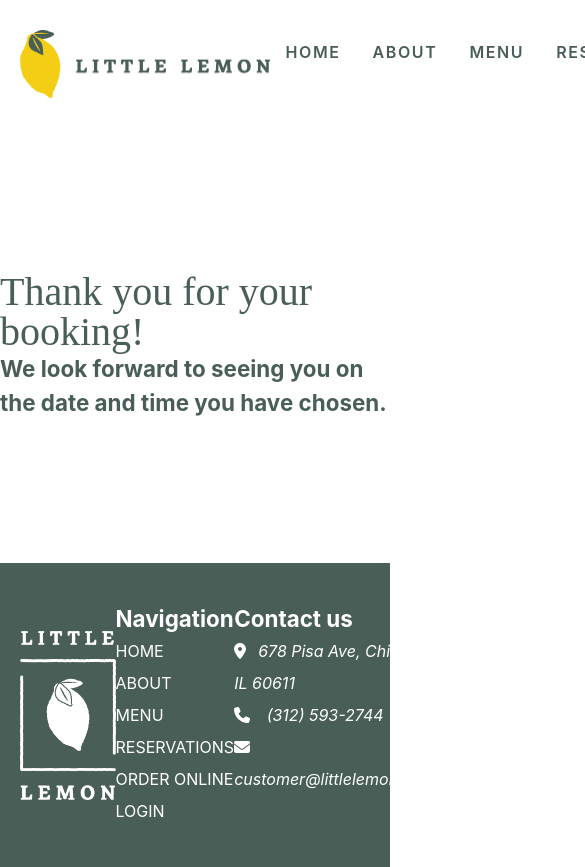
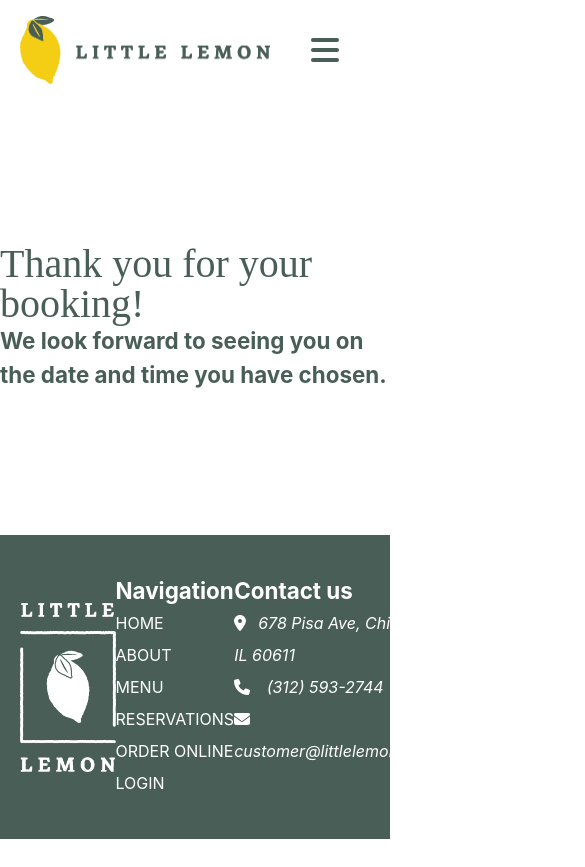
Before and after one commit to MohamadHajHassan/little-lemon-restaurant-frontend, a React (Create React App) app: page /confirmed-booking in a window 390 px wide. Shown: the top 867 px of the page, 585 px wide, since content can reach past the window. After the commit the page ends 844 px from the top, so only its background shows below. Built offline with nearby package versions, Linux system fonts and the light colour scheme.

Commit message:
add hamburger menu and responsiveness to header

```diff
--- a/src/components/Nav.jsx
+++ b/src/components/Nav.jsx
@@ -1,27 +1,55 @@
-import React from "react";
+import { faBars, faTimes } from "@fortawesome/free-solid-svg-icons";
+import { FontAwesomeIcon } from "@fortawesome/react-fontawesome";
+import React, { useState } from "react";
 import { Link } from "react-router-dom";
 
 const Nav = ({ navStyle }) => {
+    const [isOpen, setIsOpen] = useState(false);
+
+    const toggleHamburgerMenu = () => {
+        setIsOpen(prevState => !prevState);
+    };
+
     return (
-        <nav>
-            <ul className={navStyle}>
+        <nav className={navStyle === "navbar" ? "nav" : ""}>
+            {navStyle === "navbar" && (
+                <div className="hamburger-menu" onClick={toggleHamburgerMenu}>
+                    <FontAwesomeIcon
+                        icon={isOpen ? faTimes : faBars}
+                        size="2x"
+                    />
+                </div>
+            )}
+            <ul className={`${navStyle} ${navStyle === "navbar"? isOpen ? "open" : "closed":'' }`}>
                 <li>
-                    <Link to="/">HOME</Link>
+                    <Link to="/" onClick={toggleHamburgerMenu}>
+                        HOME
+                    </Link>
                 </li>
                 <li>
-                    <Link to="/about">ABOUT</Link>
+                    <Link to="/about" onClick={toggleHamburgerMenu}>
+                        ABOUT
+                    </Link>
                 </li>
                 <li>
-                    <Link to="/menu">MENU</Link>
+                    <Link to="/menu" onClick={toggleHamburgerMenu}>
+                        MENU
+                    </Link>
                 </li>
                 <li>
-                    <Link to="/reservations">RESERVATIONS</Link>
+                    <Link to="/reservations" onClick={toggleHamburgerMenu}>
+                        RESERVATIONS
+                    </Link>
                 </li>
                 <li>
-                    <Link to="/order-online">ORDER ONLINE</Link>
+                    <Link to="/order-online" onClick={toggleHamburgerMenu}>
+                        ORDER ONLINE
+                    </Link>
                 </li>
                 <li>
-                    <Link to="/login">LOGIN</Link>
+                    <Link to="/login" onClick={toggleHamburgerMenu}>
+                        LOGIN
+                    </Link>
                 </li>
             </ul>
         </nav>
--- a/src/components/styles/header.css
+++ b/src/components/styles/header.css
@@ -10,6 +10,10 @@
     align-self: center;
     line-height: 0;
     max-width: 15.625rem;
+}
+.nav {
+    display: flex;
+    justify-content: flex-end;
 }
 
 .logo:hover {
@@ -34,3 +38,54 @@
     background-color: #f4ce14;
     transition: 0.7s;
 }
+
+.hamburger-menu {
+    display: none;
+    cursor: pointer;
+    color: #495e57;
+}
+
+.hamburger-menu:hover {
+    background-color: #f4ce14;
+}
+
+@media only screen and (max-width: 1050px) {
+    .navbar {
+        grid-template-columns: auto auto;
+    }
+
+    .hamburger-menu {
+        width: 2.5rem;
+        grid-column: 3;
+        justify-self: end;
+        align-self: center;
+        display: flex;
+        justify-content: center;
+        align-items: center;
+        padding: 2rem 1rem;
+        color: #495e57;
+    }
+
+    .open {
+        position: absolute;
+        flex-direction: column;
+        width: 68vw;
+        top: 0;
+        left: 0;
+        background-color: #ffffff;
+        box-shadow: 2px 0px 4px 0px rgba(0, 0, 0, 0.2);
+        z-index: 100;
+    }
+
+    .open a {
+        padding: 2rem;
+    }
+
+    .closed {
+        display: none;
+    }
+
+    .navbar li {
+        flex-direction: column;
+    }
+}
```
